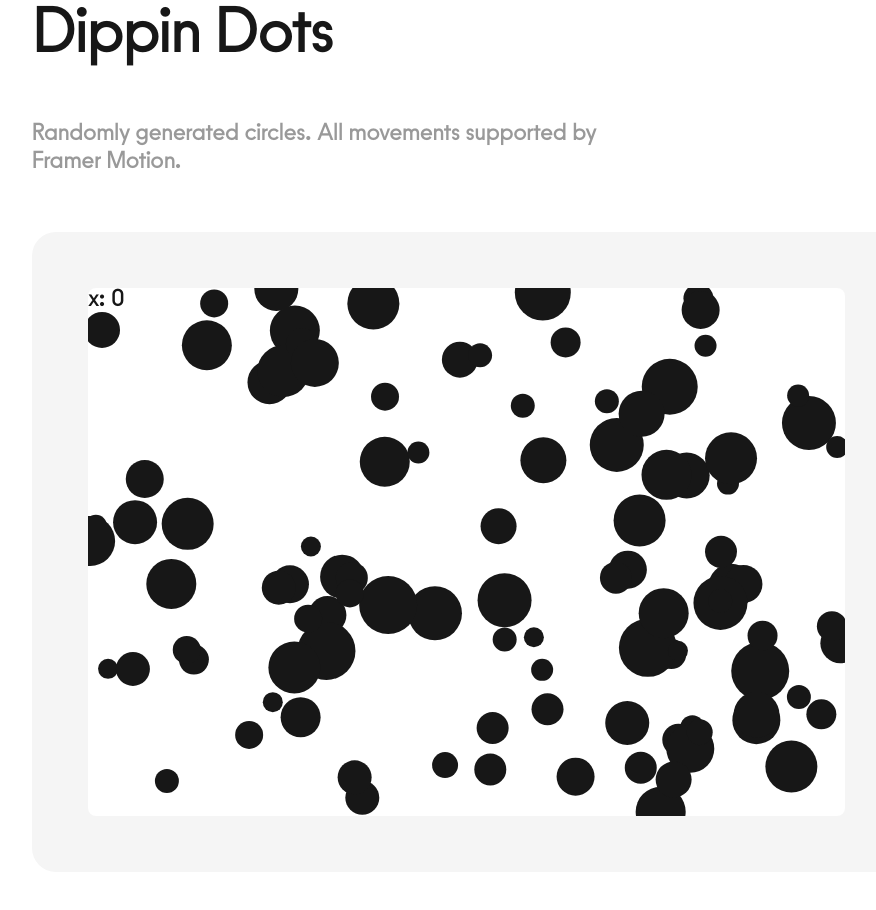
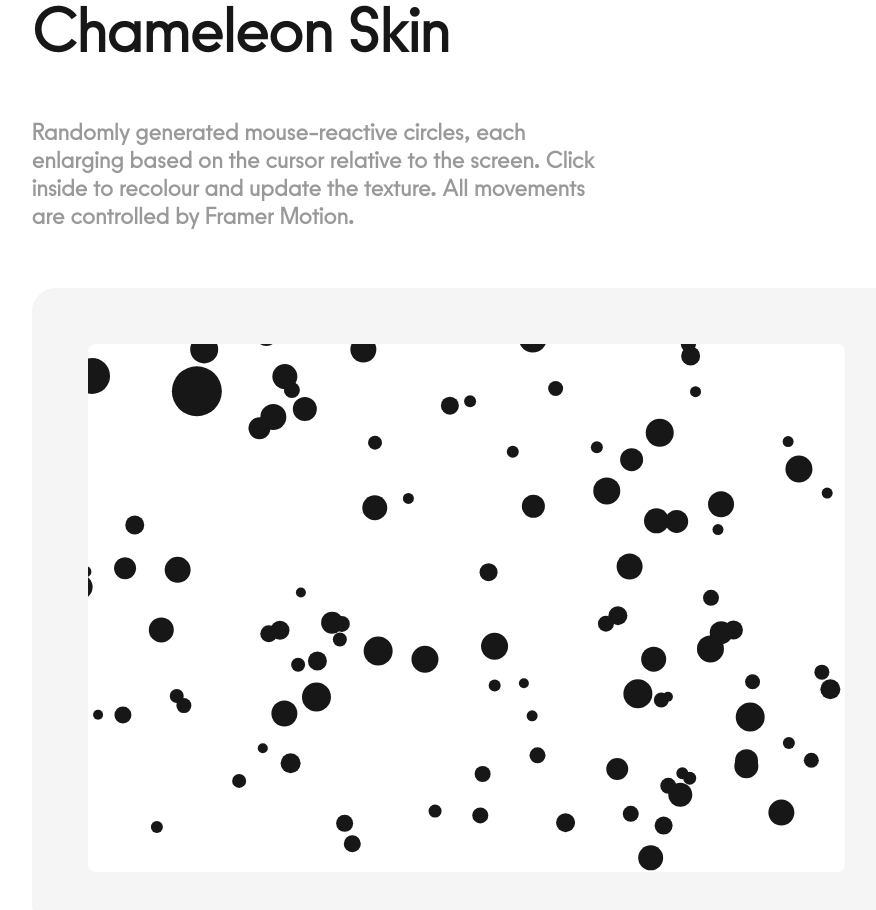
Before and after one commit to nethen/nethen.github.io, a Next.js app: page /visualizations in a window 1280 px wide. Shown: the part 1220-2130 px from the top of the page, without its empty margins (174-1050 px from the left). Built offline with nearby package versions, Linux system fonts and the light colour scheme.

Commit message:
feat: added interactivity to js sketch

```diff
--- a/src/pages/components/contexts/useMousePosition.tsx
+++ b/src/pages/components/contexts/useMousePosition.tsx
@@ -6,14 +6,17 @@ type MousePosition = {
   y: number;
 };
 
-export const MousePositionContext = createContext<MousePosition | null>(null);
+export const MousePositionContext = createContext<MousePosition>({
+  x: -1,
+  y: -1,
+});
 
 export const MousePositionProvider = ({
   children,
 }: {
   children: React.ReactNode;
 }) => {
-  const [mousePosition, setMousePosition] = useState<MousePosition | null>({
+  const [mousePosition, setMousePosition] = useState<MousePosition>({
     x: 0,
     y: 0,
   });
--- a/src/pages/components/visualizations/week2/SketchJS.tsx
+++ b/src/pages/components/visualizations/week2/SketchJS.tsx
@@ -1,16 +1,51 @@
-import { use, useRef, useState } from "react";
-import { useIsClient, useWindowSize } from "usehooks-ts";
-import { AnimatePresence, circOut, motion, useInView } from "framer-motion";
+import { useEffect, useRef, useState } from "react";
+import {
+  useIsClient,
+  useWindowSize,
+  useCounter,
+  useBoolean,
+  useTimeout,
+} from "usehooks-ts";
+import {
+  AnimatePresence,
+  color,
+  motion,
+  useInView,
+  useMotionValue,
+  useTransform,
+} from "framer-motion";
 import { useMousePosition } from "../../contexts/useMousePosition";
 
 export const SketchJS = () => {
   const isClient = useIsClient();
-  const { width = 0 } = useWindowSize();
+  const { width = 0, height = 0 } = useWindowSize();
   const ref = useRef(null);
   const isInView = useInView(ref, { once: true });
   const mousePosition = useMousePosition();
+  const mode = useCounter(0);
 
-  const [positions] = useState(
+  const colors = {
+    fore: [
+      "var(--foreground)",
+      "#2ca25f",
+      "#9ebcda",
+      "#a8ddb5",
+      "#fdbb84",
+      "#a6bddb",
+      "#a6bddb",
+    ],
+    back: [
+      "var(--background)",
+      "#99d8c9",
+      "#8856a7",
+      "#43a2ca",
+      "#e34a33",
+      "#2b8cbe",
+      "#1c9099",
+    ],
+  };
+
+  const [positions, setPositions] = useState(
     new Array(100).fill(0).map(() => ({
       x: Math.random() * 100,
       y: Math.random() * 100,
@@ -18,36 +53,80 @@ export const SketchJS = () => {
     }))
   );
 
+  const x = useMotionValue(0);
+  const y = useMotionValue(0);
+
+  useEffect(() => {
+    x.set(mousePosition.x);
+    y.set(mousePosition.y);
+  }, [mousePosition]);
+
+  const offsetPx = {
+    x: useTransform(x, [0, width], [-10, 10]),
+    y: useTransform(y, [0, height], [-10, 10]),
+  };
+
+  const offsetRel = {
+    x: useTransform(x, [0, width], [0, 100]),
+    y: useTransform(y, [0, height], [0, 100]),
+  };
+
   return (
     <svg
       className="w-full h-full rounded-lg"
-      onClick={() => {}}
+      onClick={() => {
+        const curr = mode.count;
+        if (curr == colors.fore.length - 1) mode.reset();
+        else mode.increment();
+        setPositions(
+          positions.map((pos) => ({
+            ...pos,
+            size: Math.floor(10 + Math.random() * 20),
+            x: pos.x + Math.random() * 10 - 5,
+          }))
+        );
+      }}
       ref={ref}
-      // viewBox="0 0 1080 1080"
     >
-      <rect fill="var(--background)" width="100%" height="100%" />
-      {width >= 640 && (
-        <text
-          alignmentBaseline="text-before-edge"
-          x="0"
-          y="0"
-          fill="var(--foreground)"
-        >
-          {mousePosition ? `x: ${mousePosition.x}` : "null"}
-        </text>
-      )}
+      <motion.rect
+        initial={{ fill: "var(--midground)" }}
+        animate={{
+          fill: colors.back[mode.count],
+        }}
+        width="100%"
+        height="100%"
+      />
+
       <AnimatePresence>
         {isClient &&
           positions.map((pos, i) => (
             <motion.circle
-              cx={pos.x + "%"}
-              cy={pos.y + "%"}
-              initial={{ r: 0 }}
-              animate={{ r: isInView ? pos.size : 0 }}
-              whileHover={{ r: pos.size * 1.5 }}
-              whileTap={{ r: pos.size * 0.5 }}
-              transition={{ ease: circOut, duration: 0.3 }}
-              fill="var(--foreground)"
+              initial={{
+                r: 0,
+                fill: "var(--midground)",
+                cx: pos.x + "%",
+                cy: pos.y + "%",
+              }}
+              animate={{
+                r: isInView
+                  ? Math.abs(pos.x - offsetRel.x.get()) < 20 &&
+                    Math.abs(pos.y - offsetRel.y.get()) < 20
+                    ? pos.size
+                    : pos.size / 2
+                  : 0,
+                x: offsetPx.x.get(),
+                y: offsetPx.y.get(),
+                fill: colors.fore[mode.count],
+                cx: pos.x + "%",
+                cy: pos.y + "%",
+              }}
+              exit={{
+                r: 0,
+                fill: "var(--midground)",
+                cx: pos.x + "%",
+                cy: pos.y + "%",
+              }}
+              transition={{ duration: 0.3 }}
               key={`w2b-circle-${i}`}
               className="outline-none"
             />
--- a/src/pages/visualizations/index.tsx
+++ b/src/pages/visualizations/index.tsx
@@ -88,10 +88,12 @@ export default function Visualizations() {
           className="col-span-full lg:col-span-6 lg:col-start-2 text-m-lg lg:text-r-lg scroll-m-28"
           id="sketch-1b"
         >
-          <h2>Dippin Dots</h2>
+          <h2>Chameleon Skin</h2>
         </hgroup>
         <p className="col-span-full lg:col-start-2 lg:col-span-4 2xl:col-start-2 2xl:col-span-3 4xl:col-start-2 4xl:col-span-2 text-midground">
-          Randomly generated circles. All movements supported by Framer Motion.
+          Randomly generated mouse-reactive circles, each enlarging based on the
+          cursor relative to the screen. Click inside to recolour and update the
+          texture. All movements are controlled by Framer Motion.
         </p>
         <section
           className={clsx(
```
